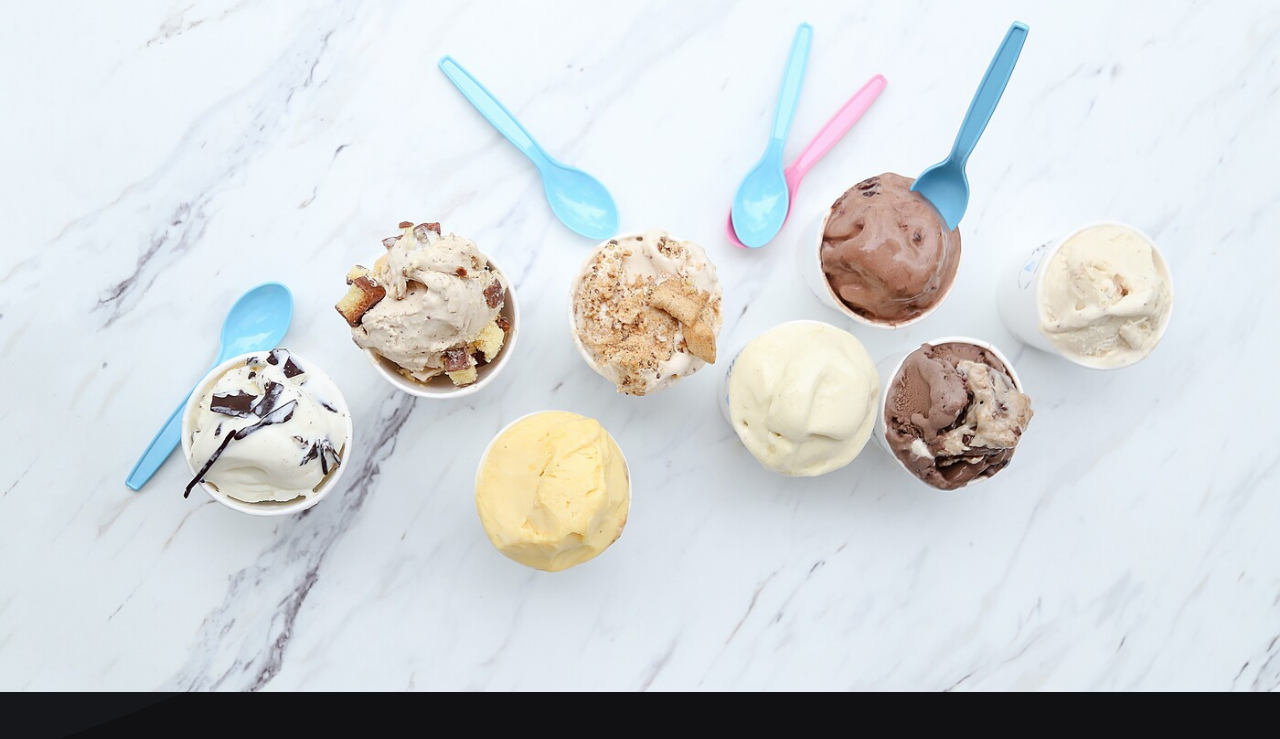
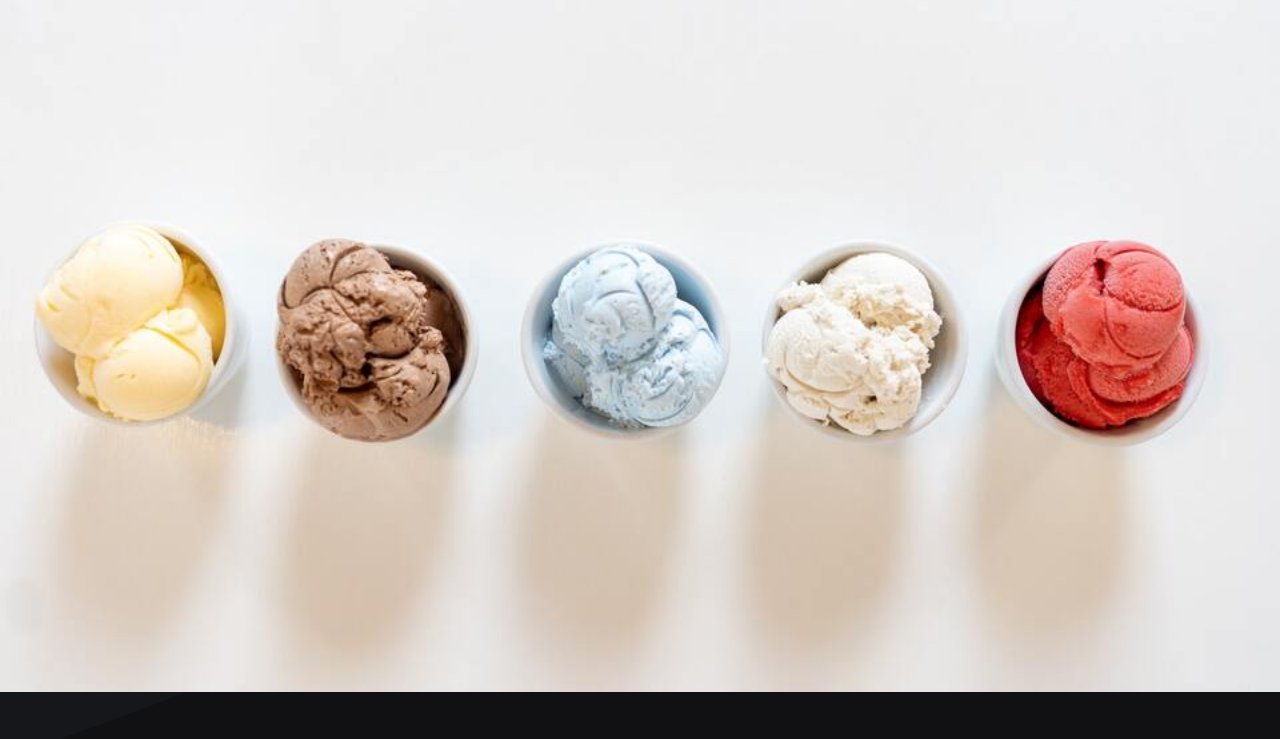
Before and after one commit to juancmontes13/Vinciatti, a plain HTML site: page pages/menu.html in a window 1280 px wide. Shown: the part 76-815 px from the top of the page. Drawn offline with nearby package versions, Linux system fonts and the light colour scheme.

Commit message:
prueba-parallax3

```diff
--- a/style.css
+++ b/style.css
@@ -582,7 +582,7 @@ footer {
 
 .parallax {
     /* The image used */
-    background-image: url("./images/amigos2.jpg");
+    background-image: url("./images/cinco-sabores.jpg");
 
     /* Set a specific height */
     min-height: 700px;
```
